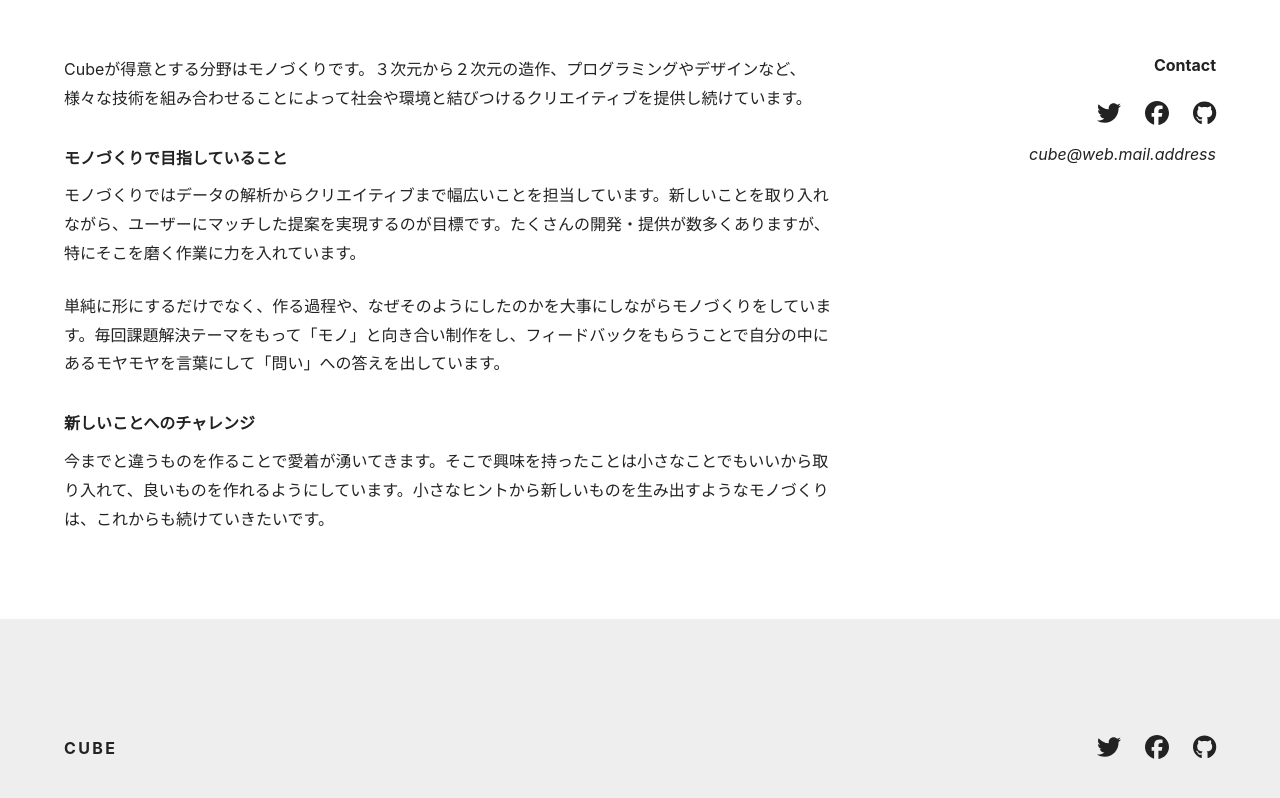
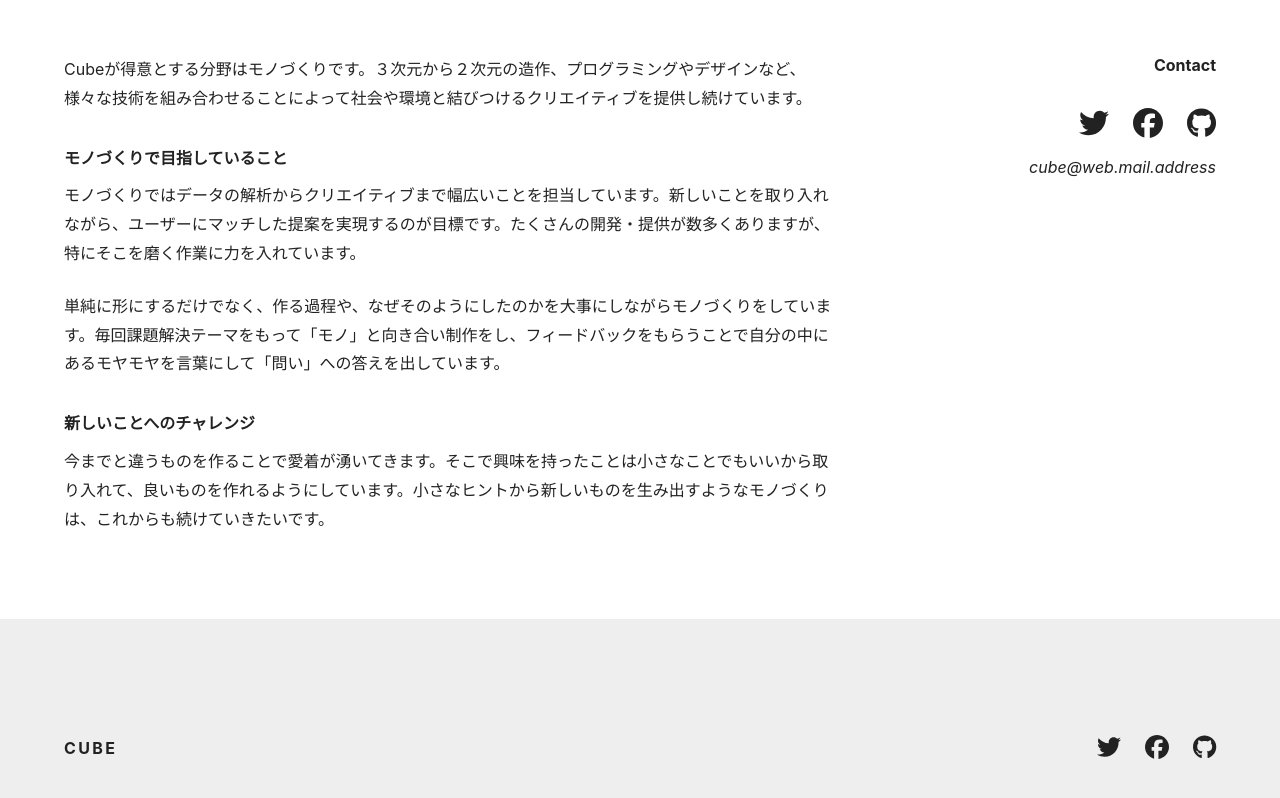
Before and after one commit to Kai-Itakura/nextjs-react-blog, a Next.js app: page /about in a window 1280 px wide. Shown: the part 1036-1834 px from the top of the page. Built offline with nearby package versions, Linux system fonts and the light colour scheme.

Commit message:
アイコンのサイズをPropsで指定できるようにしました

```diff
--- a/assets/css/social.module.css
+++ b/assets/css/social.module.css
@@ -1,5 +1,5 @@
 .list {
   display: flex;
   gap: 1.5rem;
-  font-size: 24px;
+  font-size: var(--icon-size, 24px);
 }
--- a/assets/css/social.module.min.css
+++ b/assets/css/social.module.min.css
@@ -1 +1 @@
-.list{display:flex;gap:1.5rem;font-size:24px}
+.list{display:flex;gap:1.5rem;font-size:var(--icon-size, 24px)}
--- a/components/contact.jsx
+++ b/components/contact.jsx
@@ -5,7 +5,7 @@ const Contact = () => {
     return (
         <div className={classes.stack}>
             <h3 className={classes.heading}>Contact</h3>
-            <Social />
+            <Social iconSize='30px' />
             <address>cube@web.mail.address</address>
         </div>
     );
--- a/components/social.jsx
+++ b/components/social.jsx
@@ -7,9 +7,9 @@ import {
     faGithub
 } from '@fortawesome/free-brands-svg-icons'
 
-const Social = () => {
+const Social = ({ iconSize = 'initial' }) => {
     return (
-        <ul className={classes.list}>
+        <ul className={classes.list} style={{ '--icon-size': iconSize }}>
             <li>
                 <a href="https://twitter.com/">
                     <FontAwesomeIcon icon={faTwitter} />
--- a/styles/social.module.scss
+++ b/styles/social.module.scss
@@ -1,5 +1,5 @@
 .list {
     display: flex;
     gap: 1.5rem;
-    font-size: 24px;
+    font-size: var(--icon-size, 24px);
 }
```
